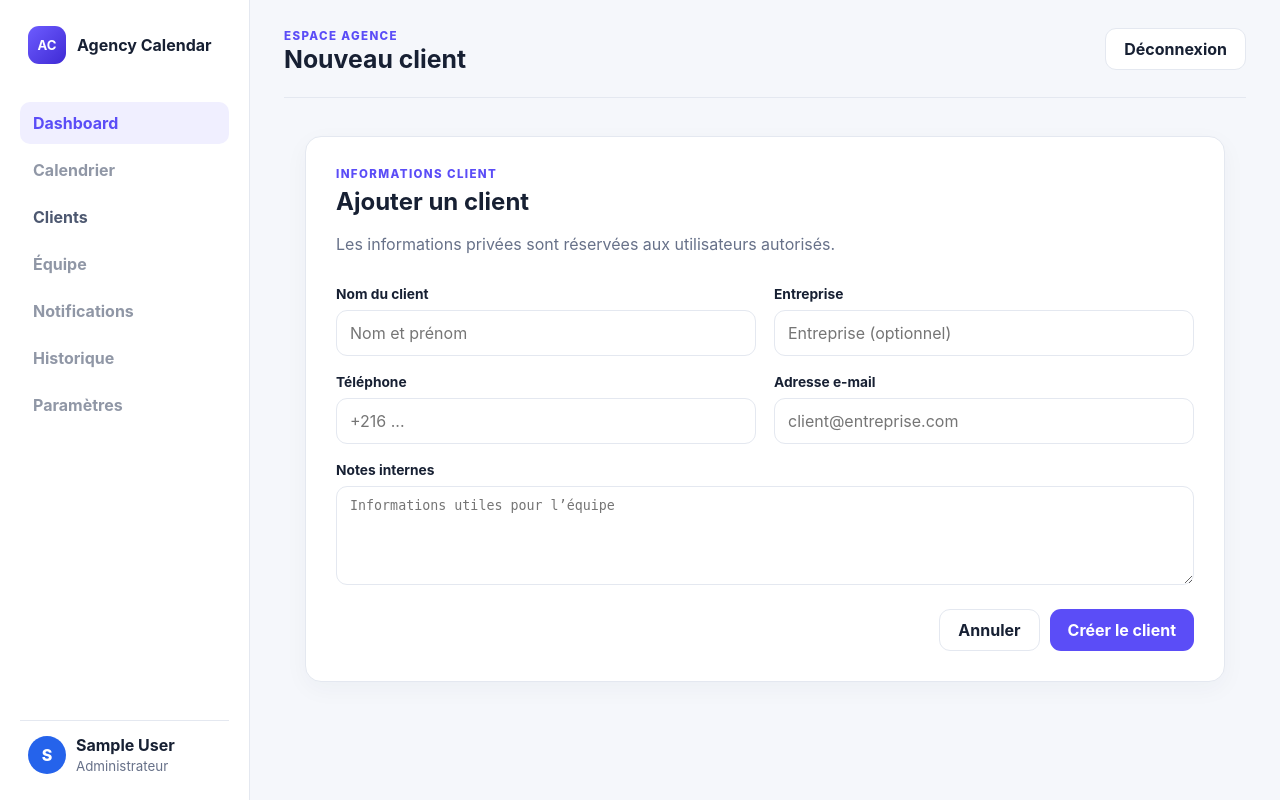
After one commit to H2698/calendrier, a Django app: page /clients/new/ in a window 1280 px wide. The commit adds this page. Run offline with Django 5.2, Linux system fonts and the light colour scheme; the visitor is signed in with stand-in values (Sample User, id 1); parts of the project's set-up code (start-up, migrations or seed data) failed here and were passed over.

Commit message:
Implement client management module

```diff
--- /dev/null
+++ b/apps/clients/apps.py
@@ -0,0 +1,6 @@
+from django.apps import AppConfig
+
+
+class ClientsConfig(AppConfig):
+    default_auto_field = 'django.db.models.BigAutoField'
+    name = 'apps.clients'
--- /dev/null
+++ b/apps/clients/forms.py
@@ -0,0 +1,31 @@
+from django import forms
+
+from .models import Client
+
+
+class ClientForm(forms.ModelForm):
+    class Meta:
+        model = Client
+        fields = ('name', 'company_name', 'phone', 'email', 'notes')
+        labels = {
+            'name': 'Nom du client',
+            'company_name': 'Entreprise',
+            'phone': 'Téléphone',
+            'email': 'Adresse e-mail',
+            'notes': 'Notes internes',
+        }
+        widgets = {
+            'name': forms.TextInput(attrs={'placeholder': 'Nom et prénom'}),
+            'company_name': forms.TextInput(attrs={'placeholder': 'Entreprise (optionnel)'}),
+            'phone': forms.TextInput(attrs={'placeholder': '+216 ...'}),
+            'email': forms.EmailInput(attrs={'placeholder': 'client@entreprise.com'}),
+            'notes': forms.Textarea(
+                attrs={'rows': 5, 'placeholder': 'Informations utiles pour l’équipe'}
+            ),
+        }
+
+    def clean_name(self):
+        name = self.cleaned_data['name'].strip()
+        if len(name) < 2:
+            raise forms.ValidationError('Le nom doit contenir au moins 2 caractères.')
+        return name
--- /dev/null
+++ b/apps/clients/urls.py
@@ -0,0 +1,19 @@
+from django.urls import path
+
+from . import views
+
+app_name = 'clients'
+
+urlpatterns = [
+    path('clients/', views.client_list_page, name='list'),
+    path('clients/new/', views.client_create_page, name='create'),
+    path('clients/<uuid:client_id>/', views.client_detail_page, name='detail'),
+    path('clients/<uuid:client_id>/edit/', views.client_edit_page, name='edit'),
+    path('api/clients/', views.clients_api, name='api-list'),
+    path('api/clients/<uuid:client_id>/', views.client_detail_api, name='api-detail'),
+    path(
+        'api/clients/<uuid:client_id>/archive/',
+        views.client_archive_api,
+        name='api-archive',
+    ),
+]
--- /dev/null
+++ b/apps/clients/views.py
@@ -0,0 +1,154 @@
+import json
+
+from django.contrib.auth.decorators import login_required
+from django.core.exceptions import ValidationError
+from django.core.paginator import Paginator
+from django.db.models import Q
+from django.http import JsonResponse
+from django.shortcuts import get_object_or_404, redirect, render
+from django.views.decorators.http import require_GET, require_http_methods
+
+from apps.accounts.permissions import calendar_manager_required
+
+from .forms import ClientForm
+from .models import Client
+from .services import archive_client, create_client, update_client
+
+
+def _client_payload(client):
+    return {
+        'id': str(client.id),
+        'name': client.name,
+        'company_name': client.company_name,
+        'phone': client.phone,
+        'email': client.email,
+        'notes': client.notes,
+        'created_by': client.created_by.profile.full_name,
+        'created_at': client.created_at.isoformat(),
+        'updated_at': client.updated_at.isoformat(),
+    }
+
+
+def _json_body(request):
+    try:
+        data = json.loads(request.body or b'{}')
+    except (json.JSONDecodeError, UnicodeDecodeError) as exc:
+        raise ValidationError('Corps JSON invalide.') from exc
+    if not isinstance(data, dict):
+        raise ValidationError('Le corps JSON doit être un objet.')
+    return data
+
+
+def _validation_error(exc):
+    if hasattr(exc, 'message_dict'):
+        details = exc.message_dict
+    else:
+        details = exc.messages
+    return JsonResponse({'error': 'validation_error', 'details': details}, status=400)
+
+
+@login_required
+@calendar_manager_required
+def client_list_page(request):
+    search = request.GET.get('q', '').strip()
+    queryset = Client.active.select_related('created_by', 'created_by__profile')
+    if search:
+        queryset = queryset.filter(
+            Q(name__icontains=search)
+            | Q(company_name__icontains=search)
+            | Q(phone__icontains=search)
+            | Q(email__icontains=search)
+        )
+    page = Paginator(queryset, 20).get_page(request.GET.get('page'))
+    return render(
+        request,
+        'clients/list.html',
+        {'page': page, 'search': search},
+    )
+
+
+@login_required
+@calendar_manager_required
+def client_detail_page(request, client_id):
+    client = get_object_or_404(Client.active, id=client_id)
+    return render(request, 'clients/detail.html', {'client': client})
+
+
+@login_required
+@calendar_manager_required
+def client_create_page(request):
+    form = ClientForm(request.POST or None)
+    if request.method == 'POST' and form.is_valid():
+        client = create_client(actor=request.user, data=form.cleaned_data)
+        return redirect('clients:detail', client_id=client.id)
+    return render(request, 'clients/form.html', {'form': form, 'mode': 'create'})
+
+
+@login_required
+@calendar_manager_required
+def client_edit_page(request, client_id):
+    client = get_object_or_404(Client.active, id=client_id)
+    form = ClientForm(request.POST or None, instance=client)
+    if request.method == 'POST' and form.is_valid():
+        update_client(client=client, data=form.cleaned_data)
+        return redirect('clients:detail', client_id=client.id)
+    return render(
+        request,
+        'clients/form.html',
+        {'form': form, 'mode': 'edit', 'client': client},
+    )
+
+
+@require_http_methods(['GET', 'POST'])
+@calendar_manager_required
+def clients_api(request):
+    if request.method == 'POST':
+        try:
+            client = create_client(actor=request.user, data=_json_body(request))
+        except ValidationError as exc:
+            return _validation_error(exc)
+        return JsonResponse({'data': _client_payload(client)}, status=201)
+
+    search = request.GET.get('q', '').strip()
+    queryset = Client.active.select_related('created_by', 'created_by__profile')
+    if search:
+        queryset = queryset.filter(
+            Q(name__icontains=search) | Q(company_name__icontains=search)
+        )
+    paginator = Paginator(queryset, 20)
+    page = paginator.get_page(request.GET.get('page'))
+    return JsonResponse(
+        {
+            'data': [_client_payload(client) for client in page.object_list],
+            'pagination': {
+                'page': page.number,
+                'pages': paginator.num_pages,
+                'count': paginator.count,
+                'has_next': page.has_next(),
+                'has_previous': page.has_previous(),
+            },
+        }
+    )
+
+
+@require_http_methods(['GET', 'PATCH'])
+@calendar_manager_required
+def client_detail_api(request, client_id):
+    client = get_object_or_404(
+        Client.active.select_related('created_by', 'created_by__profile'),
+        id=client_id,
+    )
+    if request.method == 'PATCH':
+        try:
+            update_client(client=client, data=_json_body(request))
+        except ValidationError as exc:
+            return _validation_error(exc)
+    return JsonResponse({'data': _client_payload(client)})
+
+
+@require_http_methods(['POST'])
+@calendar_manager_required
+def client_archive_api(request, client_id):
+    client = get_object_or_404(Client.active, id=client_id)
+    archive_client(client=client)
+    return JsonResponse({'data': {'id': str(client.id), 'archived': True}})
--- a/config/settings.py
+++ b/config/settings.py
@@ -66,6 +66,7 @@ INSTALLED_APPS = [
     'django.contrib.messages',
     'django.contrib.staticfiles',
     'apps.accounts',
+    'apps.clients',
     'apps.core',
 ]
 
--- a/config/urls.py
+++ b/config/urls.py
@@ -25,5 +25,6 @@ urlpatterns = [
     path('health/', views.health, name='health'),
     path('dashboard/', dashboard, name='dashboard'),
     path('', include('apps.accounts.urls')),
+    path('', include('apps.clients.urls')),
     path('admin/', admin.site.urls),
 ]
--- a/static/css/app.css
+++ b/static/css/app.css
@@ -85,6 +85,45 @@ button, input { font: inherit; }
 .placeholder-card h3 { margin: 5px 0; font-size: 1.2rem; }
 .messages { margin-top: 18px; }
 .message { padding: 12px 15px; border: 1px solid var(--line); border-radius: 10px; background: var(--surface); }
+.section-heading { display: flex; align-items: flex-end; justify-content: space-between; gap: 24px; padding: 38px 0 24px; }
+.section-heading h2 { margin: 4px 0; font-size: 1.8rem; }
+.data-card { border: 1px solid var(--line); border-radius: var(--radius); background: var(--surface); box-shadow: 0 7px 25px rgba(31, 42, 68, 0.04); }
+.search-bar { display: flex; gap: 10px; padding: 18px; border-bottom: 1px solid var(--line); }
+.search-bar input { min-width: 0; flex: 1; min-height: 44px; padding: 0 14px; border: 1px solid var(--line); border-radius: 11px; outline: none; }
+.search-bar input:focus { border-color: var(--primary); box-shadow: 0 0 0 4px rgba(91, 77, 247, 0.1); }
+.button.quiet { color: var(--muted); background: transparent; }
+.table-wrap { overflow-x: auto; }
+.data-table { width: 100%; border-collapse: collapse; }
+.data-table th, .data-table td { padding: 16px 18px; border-bottom: 1px solid var(--line); text-align: left; vertical-align: middle; }
+.data-table th { color: var(--muted); background: var(--surface-soft); font-size: 0.75rem; letter-spacing: 0.04em; text-transform: uppercase; }
+.data-table td { color: #465168; }
+.data-table tbody tr:last-child td { border-bottom: 0; }
+.data-table tbody tr:hover { background: #fbfcff; }
+.data-table td:first-child small { display: block; margin-top: 4px; color: var(--muted); }
+.client-name { color: var(--text); font-weight: 750; }
+.table-placeholder { color: #99a1b2; font-size: 0.82rem; }
+.empty-state { padding: 42px !important; color: var(--muted) !important; text-align: center !important; }
+.pagination { display: flex; align-items: center; justify-content: center; gap: 20px; padding: 16px; border-top: 1px solid var(--line); color: var(--muted); font-size: 0.86rem; }
+.detail-grid { display: grid; grid-template-columns: 1fr 1fr; gap: 18px; }
+.detail-card, .timeline-card { padding: 26px; }
+.detail-list { margin: 20px 0 0; }
+.detail-list div { display: grid; grid-template-columns: 140px 1fr; gap: 14px; padding: 13px 0; border-bottom: 1px solid var(--line); }
+.detail-list div:last-child { border-bottom: 0; }
+.detail-list dt { color: var(--muted); }
+.detail-list dd { margin: 0; font-weight: 650; }
+.notes-content { margin-top: 20px; color: #465168; line-height: 1.75; }
+.timeline-card { margin-top: 18px; }
+.timeline-card h3 { margin: 5px 0; }
+.back-inline { display: inline-block; margin-bottom: 14px; color: var(--muted); font-size: 0.86rem; }
+.form-card { max-width: 920px; margin: 38px auto 0; padding: 30px; }
+.form-card h2 { margin: 5px 0; }
+.entity-form { display: grid; grid-template-columns: 1fr 1fr; gap: 18px; margin-top: 28px; }
+.form-field { display: grid; gap: 8px; }
+.form-field.wide, .form-actions.wide { grid-column: 1 / -1; }
+.form-field label { font-size: 0.86rem; font-weight: 750; }
+.form-field input, .form-field textarea { width: 100%; min-height: 46px; padding: 11px 13px; border: 1px solid var(--line); border-radius: 11px; outline: none; resize: vertical; }
+.form-field input:focus, .form-field textarea:focus { border-color: var(--primary); box-shadow: 0 0 0 4px rgba(91, 77, 247, 0.1); }
+.form-actions { display: flex; justify-content: flex-end; gap: 10px; padding-top: 6px; }
 
 @media (max-width: 900px) {
   .app-shell { grid-template-columns: 82px minmax(0, 1fr); }
@@ -104,6 +143,12 @@ button, input { font: inherit; }
   .app-main { padding: 0 18px 34px; }
   .topbar { min-height: 78px; }
   .welcome-row { align-items: flex-start; flex-direction: column; padding-top: 28px; }
+  .section-heading { align-items: flex-start; flex-direction: column; padding-top: 28px; }
   .kpi-grid { grid-template-columns: 1fr 1fr; gap: 10px; }
   .kpi-card { padding: 15px; }
+  .search-bar { flex-wrap: wrap; }
+  .search-bar input { flex-basis: 100%; }
+  .detail-grid, .entity-form { grid-template-columns: 1fr; }
+  .detail-list div { grid-template-columns: 1fr; gap: 5px; }
+  .form-card { padding: 22px; }
 }
--- a/templates/base.html
+++ b/templates/base.html
@@ -18,7 +18,9 @@
       <nav class="main-nav" aria-label="Navigation principale">
         <a class="nav-link active" href="{% url 'dashboard' %}">Dashboard</a>
         <span class="nav-link muted">Calendrier</span>
-        <span class="nav-link muted">Clients</span>
+        {% if can_manage_calendar %}
+          <a class="nav-link" href="{% url 'clients:list' %}">Clients</a>
+        {% endif %}
         <span class="nav-link muted">Équipe</span>
         <span class="nav-link muted">Notifications</span>
         {% if current_role != 'member' %}<span class="nav-link muted">Historique</span>{% endif %}
--- /dev/null
+++ b/templates/clients/form.html
@@ -0,0 +1,27 @@
+{% extends 'base.html' %}
+{% block title %}{% if mode == 'create' %}Nouveau client{% else %}Modifier {{ client.name }}{% endif %} · Agency Calendar{% endblock %}
+{% block page_title %}{% if mode == 'create' %}Nouveau client{% else %}Modifier le client{% endif %}{% endblock %}
+{% block content %}
+  <section class="form-card data-card">
+    <div>
+      <p class="eyebrow">Informations client</p>
+      <h2>{% if mode == 'create' %}Ajouter un client{% else %}Mettre à jour {{ client.name }}{% endif %}</h2>
+      <p class="muted-text">Les informations privées sont réservées aux utilisateurs autorisés.</p>
+    </div>
+    <form method="post" class="entity-form" novalidate>
+      {% csrf_token %}
+      {% if form.non_field_errors %}<div class="form-error">{{ form.non_field_errors }}</div>{% endif %}
+      {% for field in form %}
+        <div class="form-field {% if field.name == 'notes' %}wide{% endif %}">
+          <label for="{{ field.id_for_label }}">{{ field.label }}</label>
+          {{ field }}
+          {% for error in field.errors %}<small class="field-error">{{ error }}</small>{% endfor %}
+        </div>
+      {% endfor %}
+      <div class="form-actions wide">
+        <a class="button secondary" href="{% if client %}{% url 'clients:detail' client.id %}{% else %}{% url 'clients:list' %}{% endif %}">Annuler</a>
+        <button class="button primary" type="submit">{% if mode == 'create' %}Créer le client{% else %}Enregistrer{% endif %}</button>
+      </div>
+    </form>
+  </section>
+{% endblock %}
```
Also changed, not shown: apps/clients/admin.py (added, +13 -0 lines), apps/clients/models.py (added, +50 -0 lines), apps/clients/services.py (added, +40 -0 lines), apps/clients/tests.py (added, +146 -0 lines), templates/clients/detail.html (added, +35 -0 lines), templates/clients/list.html (added, +50 -0 lines), apps/clients/__init__.py (added), apps/clients/migrations/0001_initial.py (added), apps/clients/migrations/__init__.py (added).
